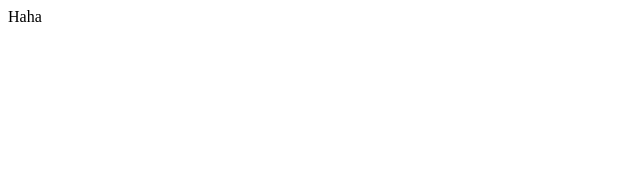
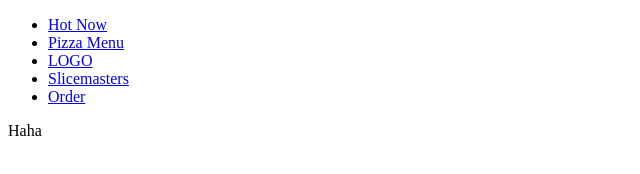
Before and after one commit to SirMatters/pizza_gatsby, a Gatsby site in the folder gatsby/: page / in a window 1280 px wide. Shown: the whole page, without its empty margins (0-640 px from the left). Built offline with nearby package versions, Linux system fonts and the light colour scheme; Gatsby itself is replaced by a stand-in of ours.

Commit message:
Add Nav element and navigation links

```diff
--- /dev/null
+++ b/gatsby/src/components/Nav.js
@@ -0,0 +1,26 @@
+import React from 'react';
+import { Link } from 'gatsby';
+
+export default function Nav() {
+  return (
+    <nav>
+      <ul>
+        <li>
+          <Link to="/">Hot Now</Link>
+        </li>
+        <li>
+          <Link to="/pizzas">Pizza Menu</Link>
+        </li>
+        <li>
+          <Link to="/">LOGO</Link>
+        </li>
+        <li>
+          <Link to="/slicemasters">Slicemasters</Link>
+        </li>
+        <li>
+          <Link to="/order">Order</Link>
+        </li>
+      </ul>
+    </nav>
+  );
+}
--- a/gatsby/src/pages/index.js
+++ b/gatsby/src/pages/index.js
@@ -1,8 +1,10 @@
 import React from 'react';
+import Nav from '../components/Nav';
 
 export default function HomePage() {
   return (
     <div>
+      <Nav />
       <div>Haha</div>
     </div>
   );
--- a/gatsby/src/pages/orders.js
+++ b/gatsby/src/pages/order.js
@@ -1,8 +1,10 @@
 import React from 'react';
+import Nav from '../components/Nav';
 
 export default function Orders() {
   return (
     <div>
+      <Nav />
       <div>Orders</div>
     </div>
   );
--- a/gatsby/src/pages/pizzas.js
+++ b/gatsby/src/pages/pizzas.js
@@ -1,8 +1,10 @@
 import React from 'react';
+import Nav from '../components/Nav';
 
 export default function Pizzas() {
   return (
     <div>
+      <Nav />
       <div>Pizzas</div>
     </div>
   );
```
